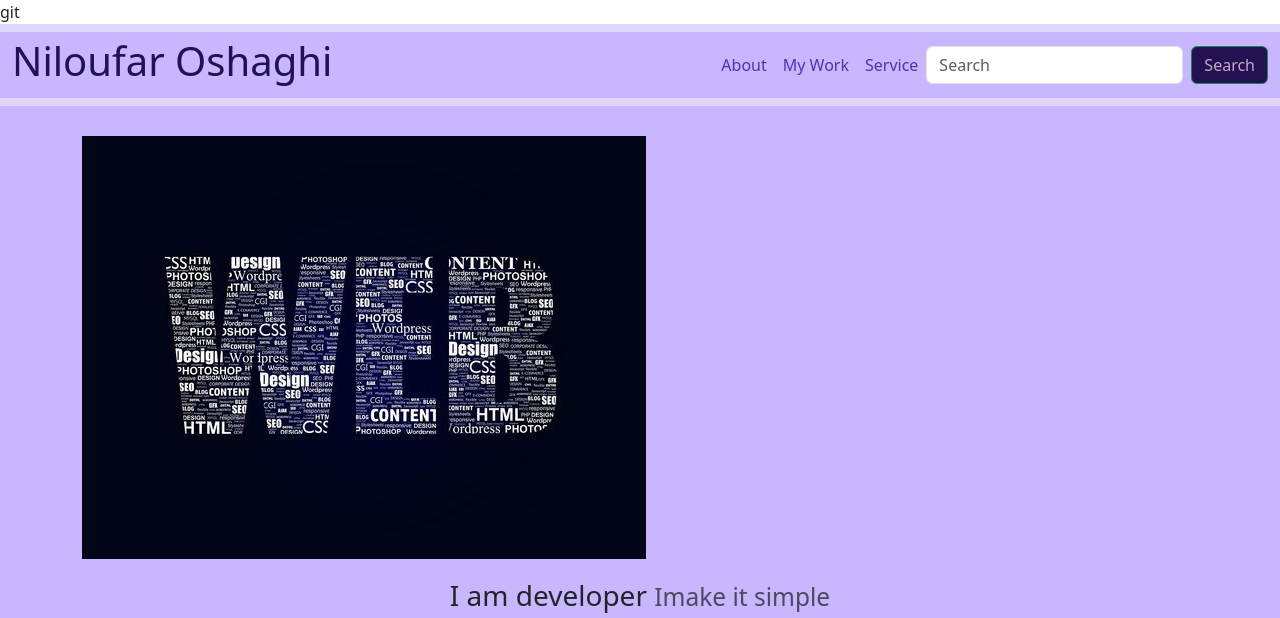
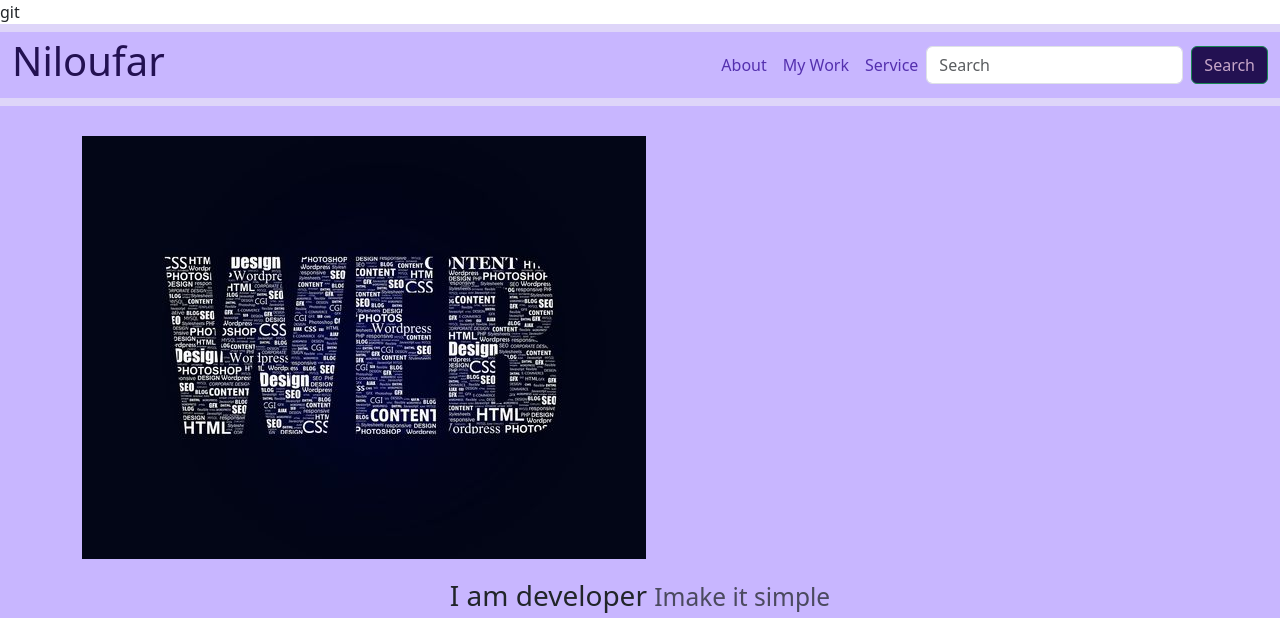
Before and after one commit to nill-10/portfolio-bootstrap, a plain HTML site: page Index.html in a window 1280 px wide. Shown: the top 618 px of the page. Drawn offline with nearby package versions, Linux system fonts and the light colour scheme.

Commit message:
add changes

```diff
--- a/Index.html
+++ b/Index.html
@@ -20,7 +20,7 @@
         <div class="container-fluid">
 
           <a class="navbar-brand" href="#">
-            <h1>Niloufar Oshaghi</h1>
+            <h1>Niloufar</h1>
           </a>
           <button class="navbar-toggler" type="button" data-bs-toggle="collapse" data-bs-target="#navbarNav" aria-controls="navbarNav" aria-expanded="false" aria-label="Toggle navigation">
             <span class="navbar-toggler-icon"></span>
```
